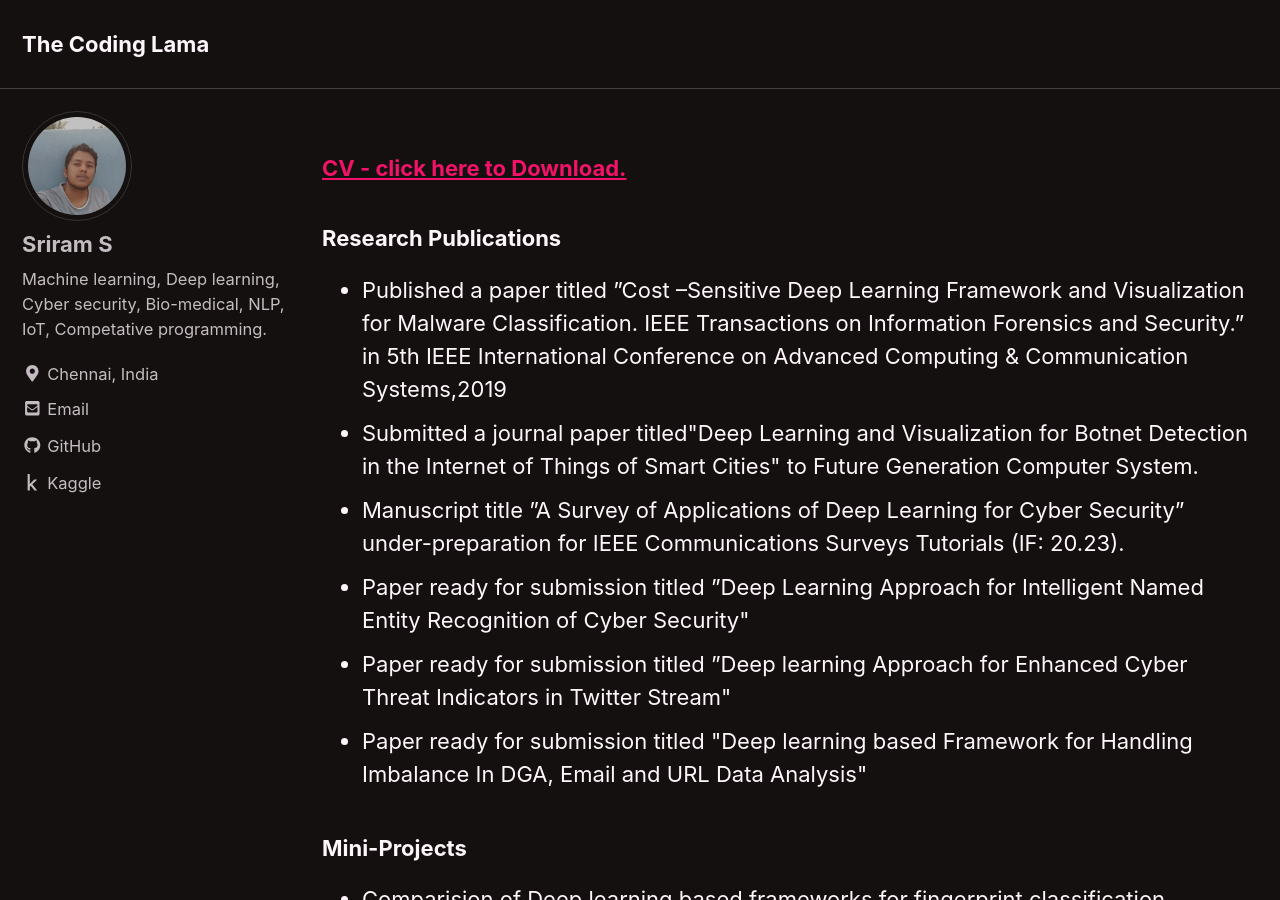
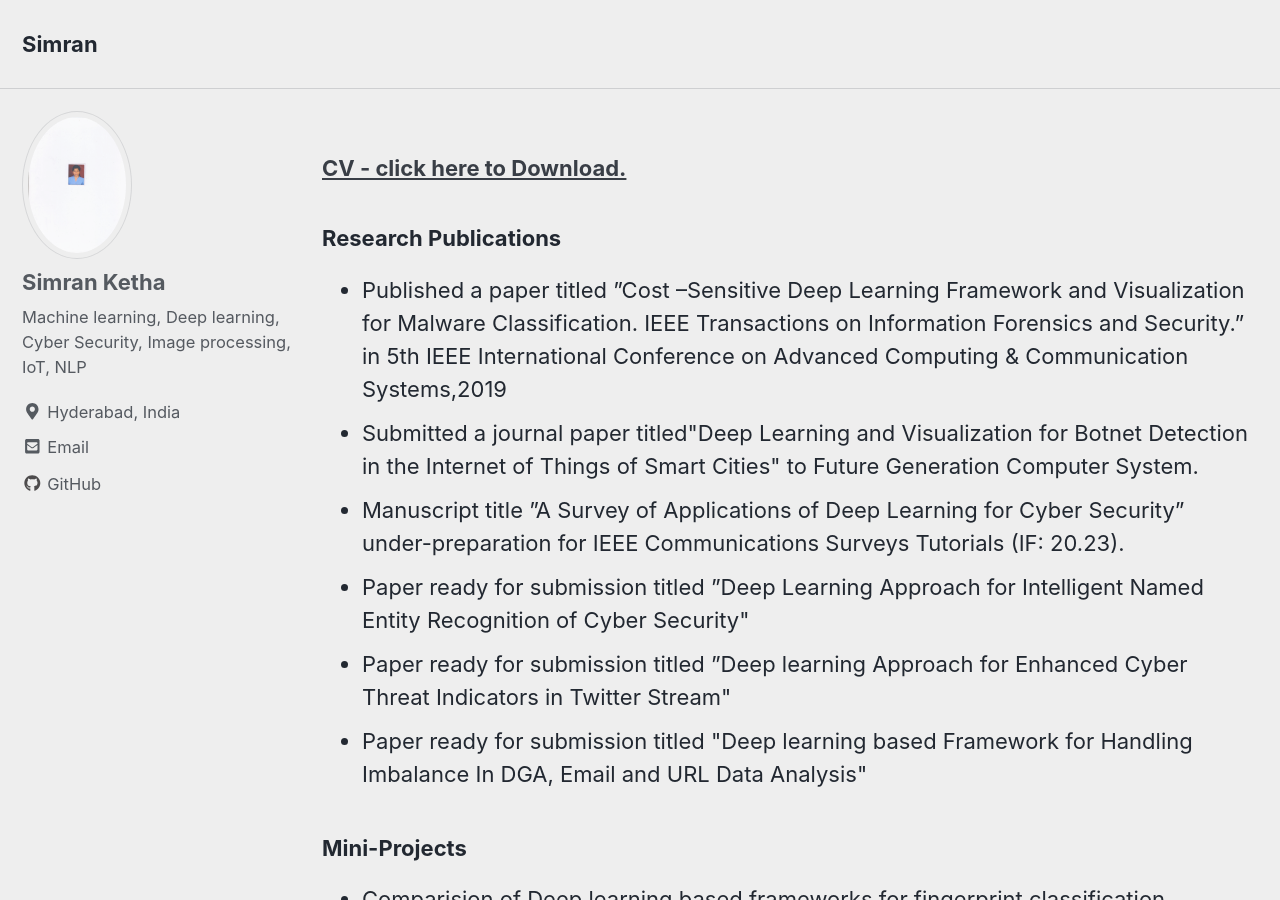
Before and after one commit to simranketha/simranketha.github.io, a Jekyll site: the page built from index.html, in a window 1280 px wide and 900 px high. Built offline with Jekyll 4.4.1, drawn with Linux system fonts in a browser that asks for light colours; cached includes are drawn as plain includes; the list of posts is cut into pages by our own code; some of the changed text lies outside the part shown.

Commit message:
Update _config.yml

```diff
--- a/_config.yml
+++ b/_config.yml
@@ -12,13 +12,13 @@
 
 # theme                  : "minimal-mistakes-jekyll"
 # remote_theme           : "mmistakes/minimal-mistakes"
-minimal_mistakes_skin    : "neon" #"default"  "air", "aqua", "contrast", "dark", "dirt", "neon", "mint", "plum", "sunrise"
+minimal_mistakes_skin    : "air" #"default"  "air", "aqua", "contrast", "dark", "dirt", "neon", "mint", "plum", "sunrise"
 
 # Site Settings
 locale                   : "en-US"
-title                    : "The Coding Lama"
+title                    : "Simran"
 title_separator          : "-"
-name                     : "The Coding Lama"
+name                     : "Simran"
 description              : "Datascience Portfolio"
 url                      : # the base hostname & protocol for your site e.g. "https://mmistakes.github.io"
 baseurl                  : # the subpath of your site, e.g. "/blog"
@@ -38,7 +38,7 @@ comments:
     # https://developers.facebook.com/docs/plugins/comments
     appid                :
     num_posts            : # 5 (default)
-    colorscheme          : # "light" (default), "dark"
+    colorscheme          : light # "light" (default), "dark"
   utterances:
     theme                : # "github-light" (default), "github-dark"
     issue_term           : # "pathname" (default)
@@ -106,15 +106,15 @@ analytics:
 
 # Site Author
 author:
-  name             : "Sriram S"
-  avatar           : "/assets/me1.jpg"
-  bio              : "Machine learning, Deep learning, Cyber security, Bio-medical, NLP, IoT, Competative programming."
-  location         : "Chennai, India"
+  name             : "Simran Ketha"
+  avatar           : "/assets/Simran.jpg"
+  bio              : "Machine learning, Deep learning, Cyber Security, Image processing, IoT, NLP"
+  location         : "Hyderabad, India"
   email            :
   links:
     - label: "Email"
       icon: "fas fa-fw fa-envelope-square"
-      url: mailto:sri27395ram@gmail.com
+      url: mailto:simiketha19@gmail.com
     - label: "Website"
       icon: "fas fa-fw fa-link"
       # url: "https://your-website.com"
@@ -126,13 +126,13 @@ author:
       # url: "https://facebook.com/"
     - label: "GitHub"
       icon: "fab fa-fw fa-github"
-      url: "https://github.com/TheCodingLama"
+      url: "https://github.com/simranketha"
     - label: "Instagram"
       icon: "fab fa-fw fa-instagram"
       # url: "https://instagram.com/"
     - label: "Kaggle"
       icon: "fab fa-fw fa-kaggle"
-      url: "https://www.kaggle.com/codinglama"
+      #url:
 
 
 # Site Footer
```
